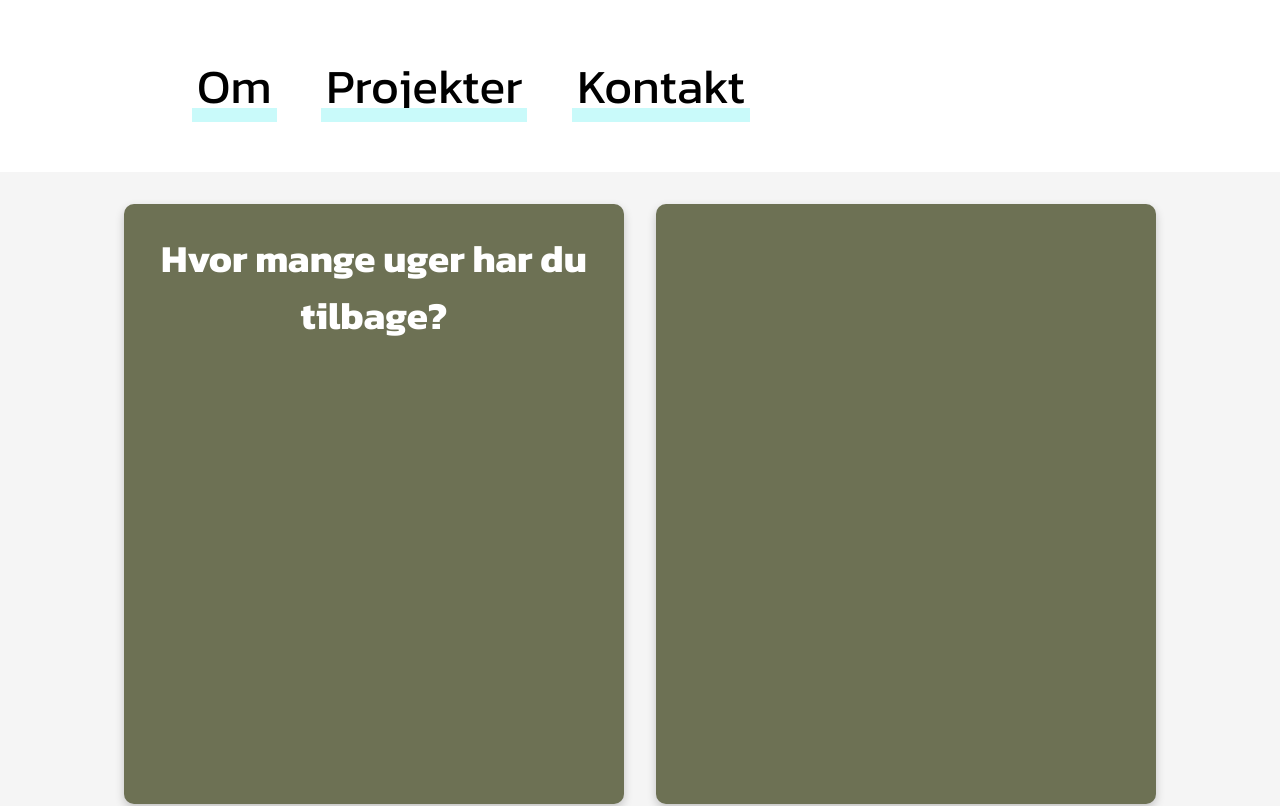
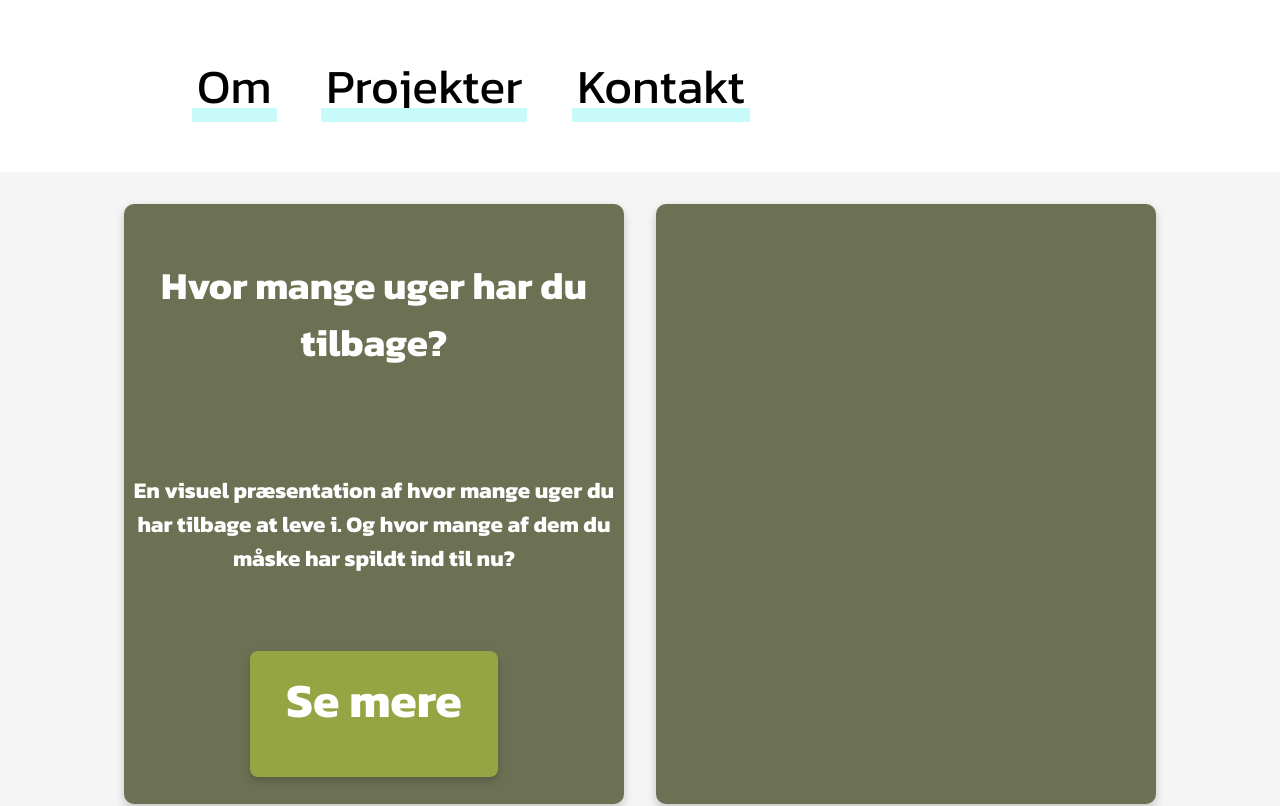
Before and after one commit to JensKristianRuben/Portfolio, a website: page html/projects.html in a window 1280 px wide. Shown: the top 806 px of the page. Drawn offline with Linux system fonts and the light colour scheme.

Commit message:
projects boxes added

```diff
--- a/css/projects.css
+++ b/css/projects.css
@@ -16,7 +16,7 @@
     height: 600px;
     border-radius: 10px;
     display: flex;
-    align-items: flex-start;
+    align-items: center;
     justify-content: center;
     text-align: center;
     color: #fff;
@@ -25,6 +25,7 @@
     transition: transform 0.3s ease, box-shadow 0.3s ease;
     box-shadow: 0 4px 10px rgba(0, 0, 0, 0.2);
     cursor: pointer;
+    flex-wrap: wrap;
 }
 
 .project:hover {
@@ -32,6 +33,38 @@
     box-shadow: 0 10px 20px rgba(0, 0, 0, 0.3);
     background: #5a5e42;
 }
+
+#project1Button {
+    background: #95a543;
+    width: 200px;
+    height: 100px;
+    color: #fff;
+    font-size: 3rem;
+    font-weight: bold;
+    padding: 0.8rem 1.5rem;
+    border: none;
+    border-radius: 8px;
+    cursor: pointer;
+    transition: all 0.3s ease;
+    box-shadow: 0 4px 10px rgba(0, 0, 0, 0.2);
+}
+
+#project1Button:hover {
+    background: #b1c637;
+    transform: translateY(-7px);
+    box-shadow: 0 8px 15px rgba(0, 0, 0, 0.3);
+}
+
+#project1Button:active {
+    transform: translateY(7px);
+    box-shadow: 0 3px 7px rgba(0, 0, 0, 0.2);
+}
+#project1Button::before,
+#project1Button::after {
+    content: none !important;
+    display: none !important;
+}
+
 
 
 @media (max-width: 768px) {
--- a/index.js
+++ b/index.js
@@ -92,7 +92,6 @@ function createDarkModeButton() {
     const button = document.createElement("button");
     button.id = "darkModeToggle";
     button.textContent = "🌙 Dark Mode";
-
     button.style.position = "fixed";
     button.style.top = "20px";
     button.style.right = "20px";
--- a/javaScript/projects.js
+++ b/javaScript/projects.js
@@ -35,7 +35,7 @@ function createNavBar() {
     document.body.appendChild(navBar);
 }
 
-function createSections(){
+function createSections() {
 
     const containerDiv = document.createElement('div');
     containerDiv.classList.add('projectsContainer');
@@ -50,12 +50,26 @@ function createSections(){
     document.body.appendChild(containerDiv);
 }
 
-function projectDiv1(){
+function projectDiv1() {
     const projectDiv1 = document.getElementById('projectDiv1');
 
     const headline = document.createElement("h1")
     headline.classList.add('title');
     headline.innerText = 'Hvor mange uger har du tilbage?';
 
+    const description = document.createElement("h3");
+    description.classList.add('description');
+    description.innerText = "En visuel præsentation af hvor mange uger du har tilbage at leve i. Og hvor mange af dem du måske har spildt ind til nu?"
+
+    const project1Link = document.createElement("a");
+    project1Link.id = "project1Button";
+    project1Link.innerText = "Se mere";
+    project1Link.href = "weeksLeft.html";
+
+
     projectDiv1.appendChild(headline);
+    projectDiv1.appendChild(description);
+    projectDiv1.appendChild(project1Link);
+
+
 }
--- a/styles.css
+++ b/styles.css
@@ -84,6 +84,7 @@ a:hover::after {
     justify-content: flex-start;
     flex-direction: column;
     box-shadow: 0 10px 30px rgba(0, 0, 0, 0.1);
+    flex-wrap: wrap;
 }
 
 #name{
```
Also changed, not shown: css/weeksLeft.css (added, +14 -0 lines), html/weeksLeft.html (added, +12 -0 lines), javaScript/weeksLeft.js (added, +28 -0 lines), images/meWithHair-min.webp (deleted).
